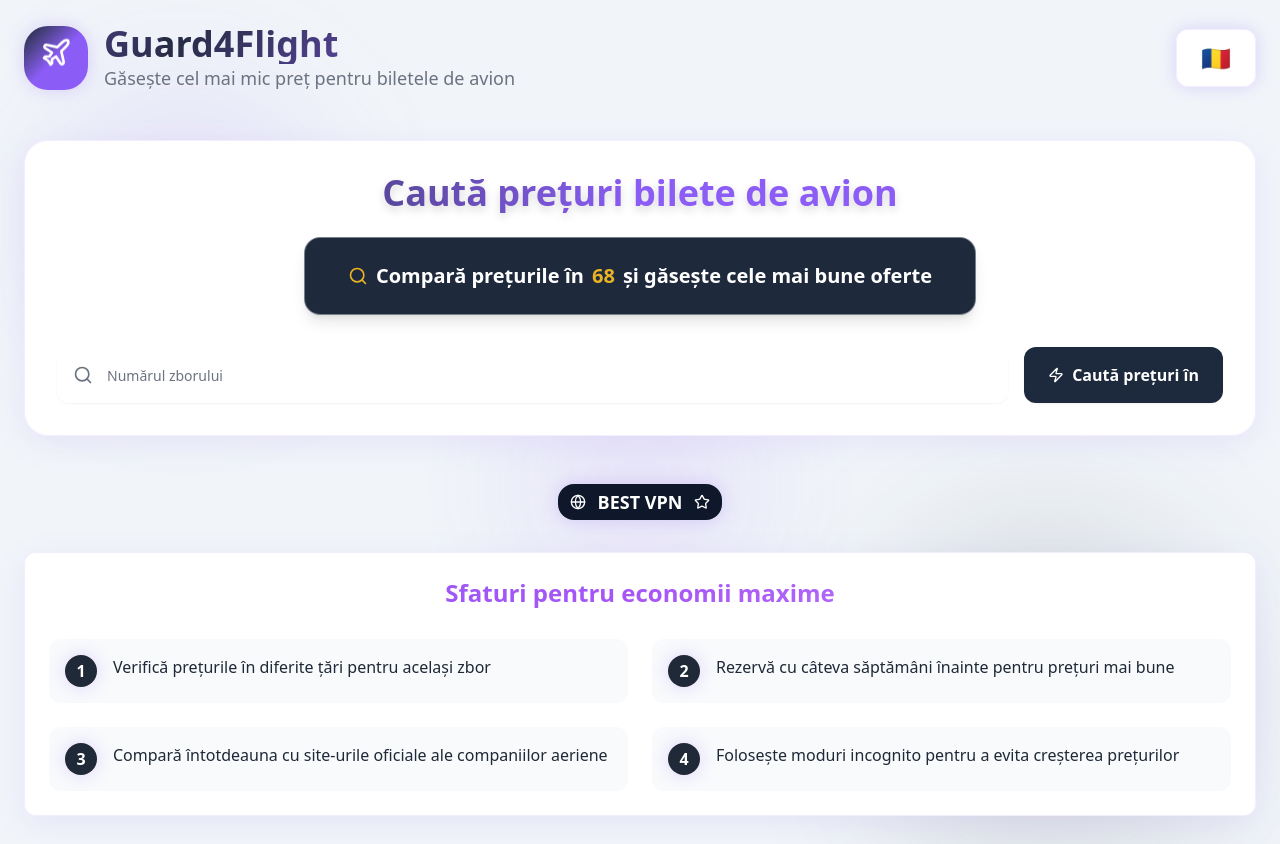
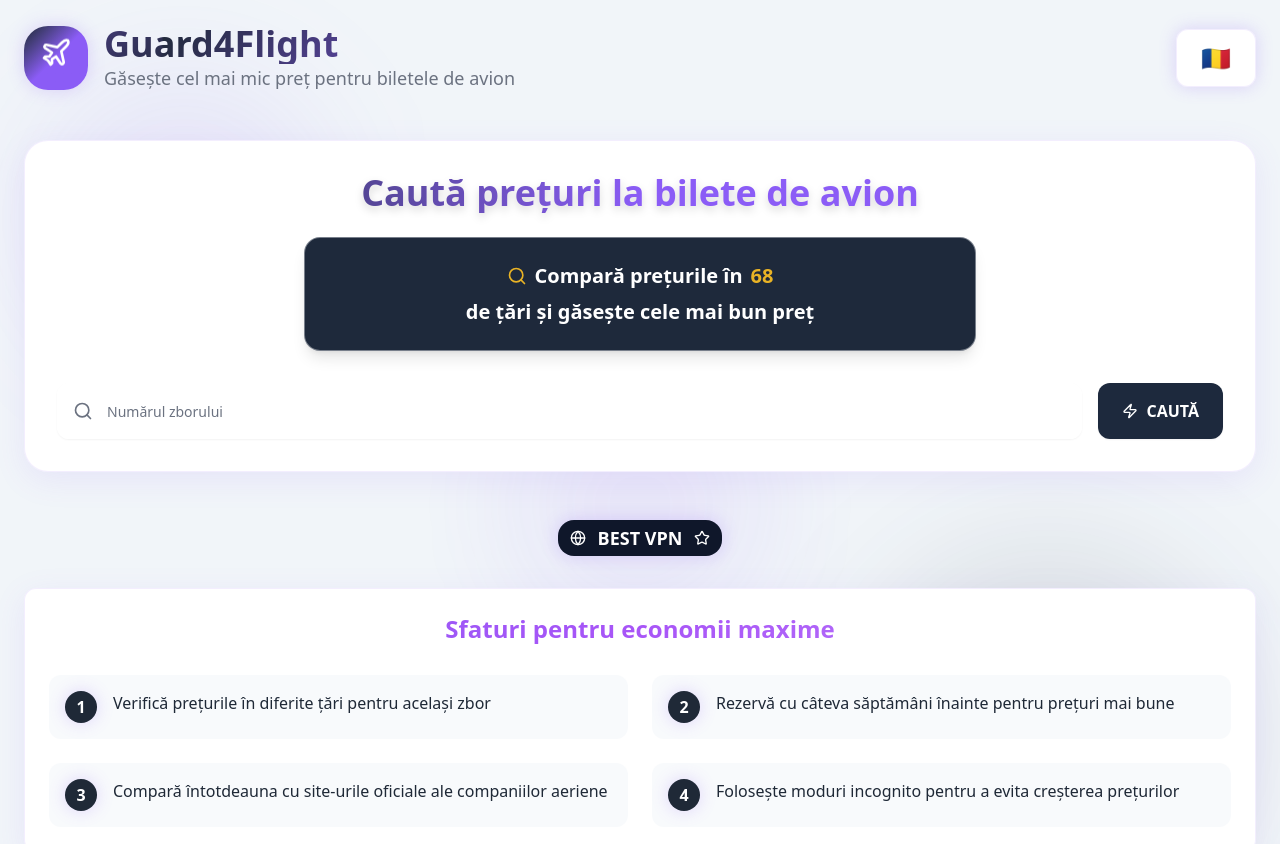
Before and after one commit to imbriscaa18-max/guard4flight, a Next.js app: page / in a window 1280 px wide. Shown: the top 844 px of the page. Built offline with nearby package versions, Linux system fonts and the light colour scheme.

Commit message:
feat: update text and reposition language selector
Move language selector right and adjust flight search texts.

#VERCEL_SKIP

Co-authored-by: null <230364276+imbriscaa18-max@users.noreply.github.com>

```diff
--- a/app/page.tsx
+++ b/app/page.tsx
@@ -599,7 +599,7 @@ export default function FlightPriceFinder() {
           </div>
 
           <div className="flex items-center gap-6 animate-slide-in-right">
-            <div className="relative">
+            <div className="relative ml-8">
               <button
                 onClick={() => setShowLanguageMenu(!showLanguageMenu)}
                 className="flex items-center gap-2 px-4 py-3 rounded-xl glass-card-modern hover-lift-modern transition-all duration-300 animate-glow min-w-[80px] justify-center"
@@ -644,14 +644,14 @@ export default function FlightPriceFinder() {
           <div className="glass-card-modern rounded-3xl p-8 hover-lift-modern">
             <div className="text-center mb-8">
               <h2 className="text-4xl font-bold bg-gradient-to-r from-primary via-accent to-secondary bg-clip-text text-transparent mb-6 animate-fade-in-scale drop-shadow-lg">
-                {t.searchTitle}
+                Caută prețuri la bilete de avion
               </h2>
               <div className="search-description-box backdrop-blur-sm rounded-2xl p-6 border border-border/50 shadow-lg mx-auto max-w-2xl">
                 <p className="text-xl font-semibold animate-fade-in-up animate-delay-300 flex items-center justify-center gap-2 flex-wrap">
                   <Search className="w-5 h-5 text-accent animate-pulse-modern" />
-                  <span>{t.searchDescription2}</span>{" "}
+                  <span>Compară prețurile în</span>{" "}
                   <span className="font-bold text-accent animate-pulse-modern">{countries.length}</span>{" "}
-                  <span>{t.findBestDeals}</span>
+                  <span>de țări și găsește cele mai bun preț</span>
                 </p>
               </div>
             </div>
@@ -685,7 +685,7 @@ export default function FlightPriceFinder() {
                 ) : (
                   <div className="flex items-center gap-2">
                     <Zap className="w-4 h-4 text-white" />
-                    <span className="text-white">{t.searchPrices}</span>
+                    <span className="text-white">CAUTĂ</span>
                   </div>
                 )}
               </Button>
```
